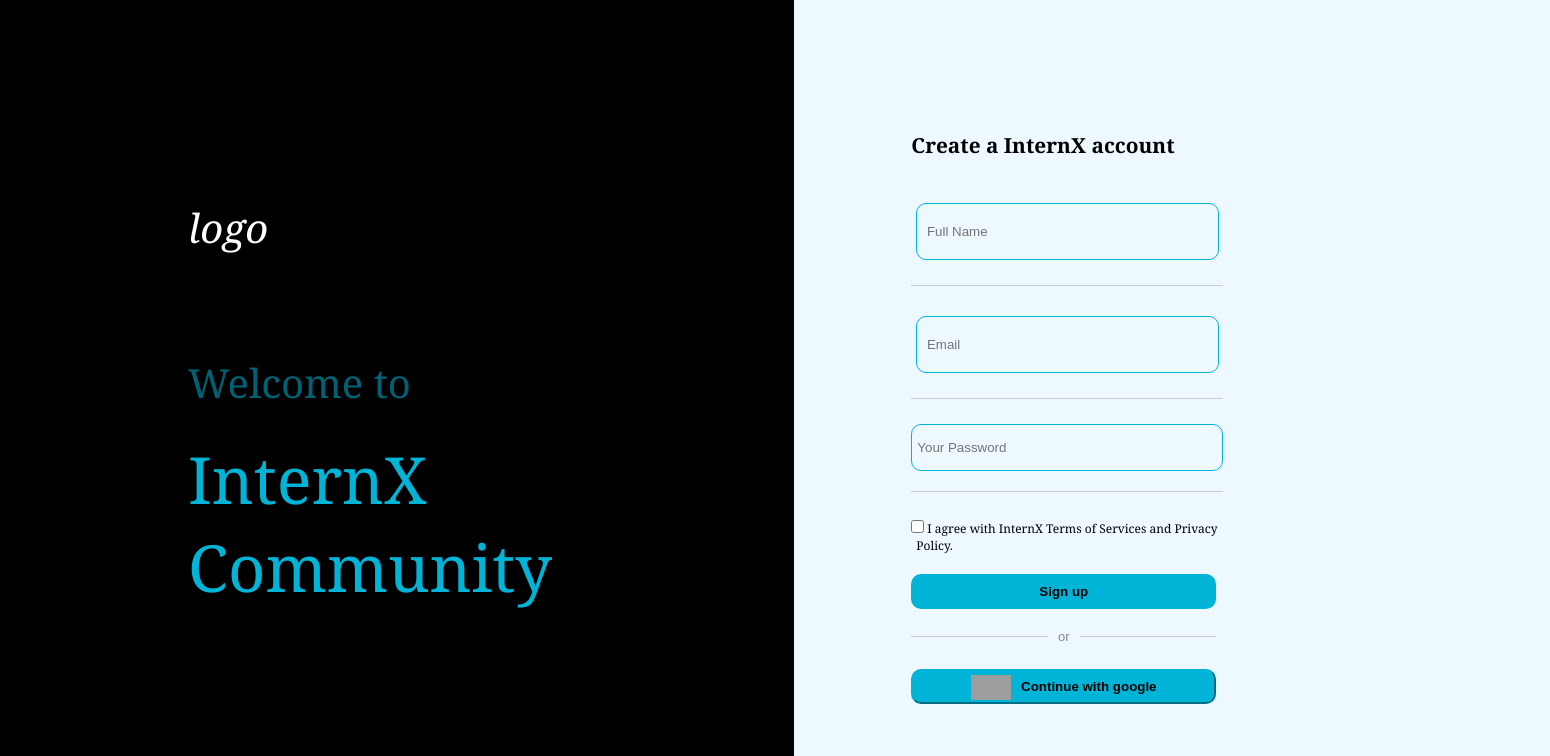
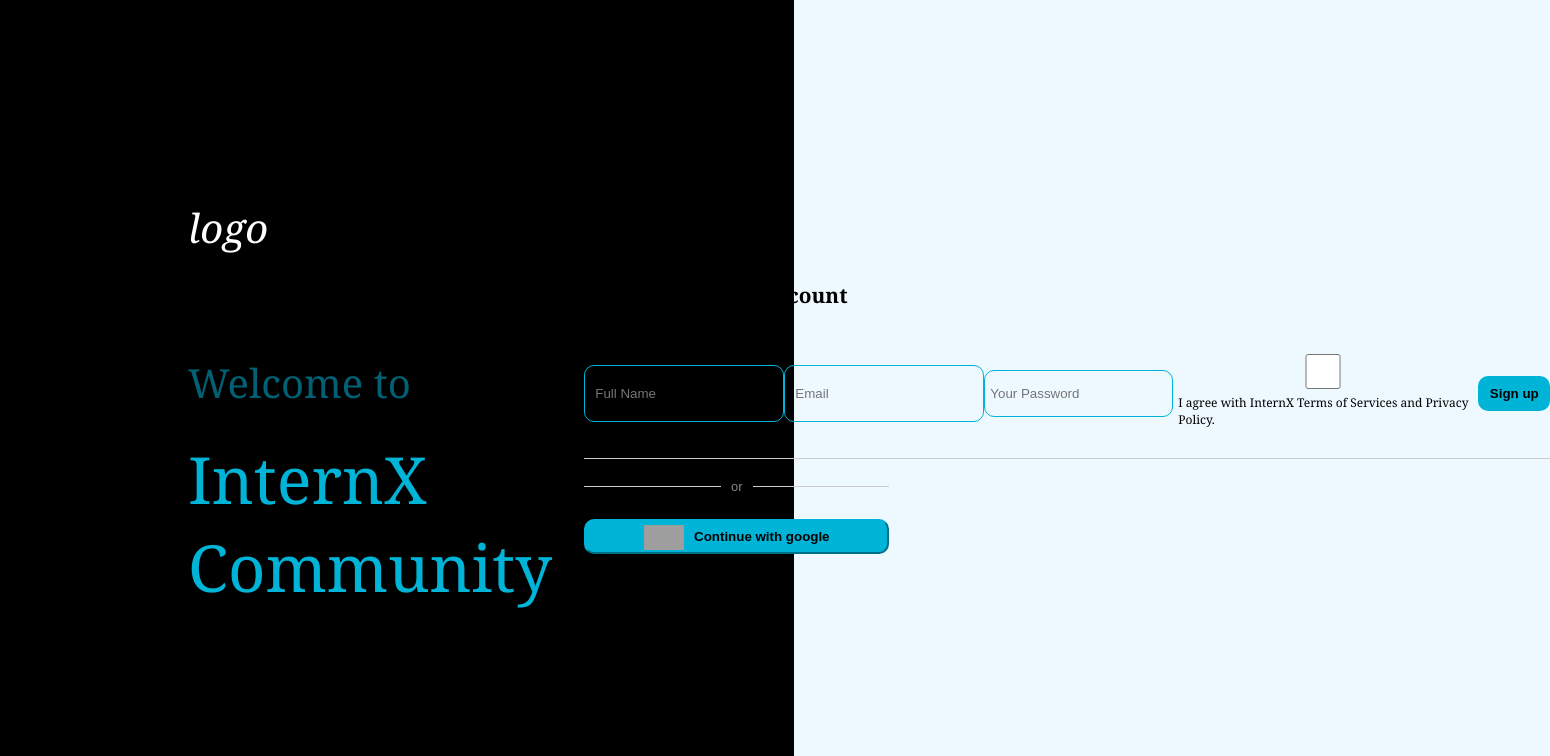
Before and after one commit to KushaRa/InternX_Front, a React (Create React App) app in the folder skillsync/: page /createacc in a window 1280 px wide. Shown: the top 756 px of the page, 1550 px wide, since content can reach past the window. Built offline with nearby package versions, Linux system fonts and the light colour scheme; grey boxes are pictures that could not be loaded.

Commit message:
update file and set path to connect with backend

```diff
--- a/skillsync/src/Pages/CreateAcc/CreateAcc.jsx
+++ b/skillsync/src/Pages/CreateAcc/CreateAcc.jsx
@@ -1,5 +1,6 @@
-import React, { useState }  from "react";
+import React, { useState } from "react";
 import "./CreateAcc.css";
+import axios from "axios";
 
 export const Signup = () => {
   const [fullname, setFullname] = useState("");
@@ -8,18 +9,15 @@ export const Signup = () => {
 
   const handleSignup = async (e) => {
     e.preventDefault();
-    const response = await fetch("http://localhost:8000/api/Signup", {
-      method: "POST",
-      headers: {
-        "Content-Type": "application/json",
-      },
-      body: JSON.stringify({ fullname, email, password }),
+    try {
+      const response = await axios.post("http://localhost:8000/user/Signup", {
+        fullname,
+        email,
+        password,
       });
-
-    if (response.ok) {
-      console.log("User created successfully");
-    } else {
-      console.log("Error creating user");
+      console.log(response.data);
+    } catch (error) {
+      console.error(error);
     }
   };
   return (
@@ -41,8 +39,7 @@ export const Signup = () => {
                 onChange={(e) => setFullname(e.target.value)}
                 required
               />
-            </form>
-            <form onSubmit={handleSignup} className="input-box1">
+
               <input
                 type="text"
                 placeholder="Email"
@@ -50,8 +47,7 @@ export const Signup = () => {
                 value={email}
                 onChange={(e) => setEmail(e.target.value)}
               />
-              </form>
-            <form onSubmit={handleSignup} className="input-box1">
+
               <input
                 type="password"
                 placeholder="Your Password"
@@ -59,20 +55,21 @@ export const Signup = () => {
                 value={password}
                 onChange={(e) => setPassword(e.target.value)}
               />
-              </form>
+
               <div className="terms">
                 <label>
-                <input type="checkbox" />I agree with InternX Terms of Services
-                and Privacy Policy.
+                  <input type="checkbox" />I agree with InternX Terms of
+                  Services and Privacy Policy.
                 </label>
               </div>
               <button type="submit" id="signupButton" className="signupButton">
                 Sign up
               </button>
-            <div class="divider-container">
-              <div class="divider"></div>
-              <div class="divider-text">or</div>
-              <div class="divider"></div>
+            </form>
+            <div className="divider-container">
+              <div className="divider"></div>
+              <div className="divider-text">or</div>
+              <div className="divider"></div>
             </div>
             <button className="google-button" type="submit" id="googleButton">
               <img
```
Lines whose indentation alone changed are shown as unchanged.
